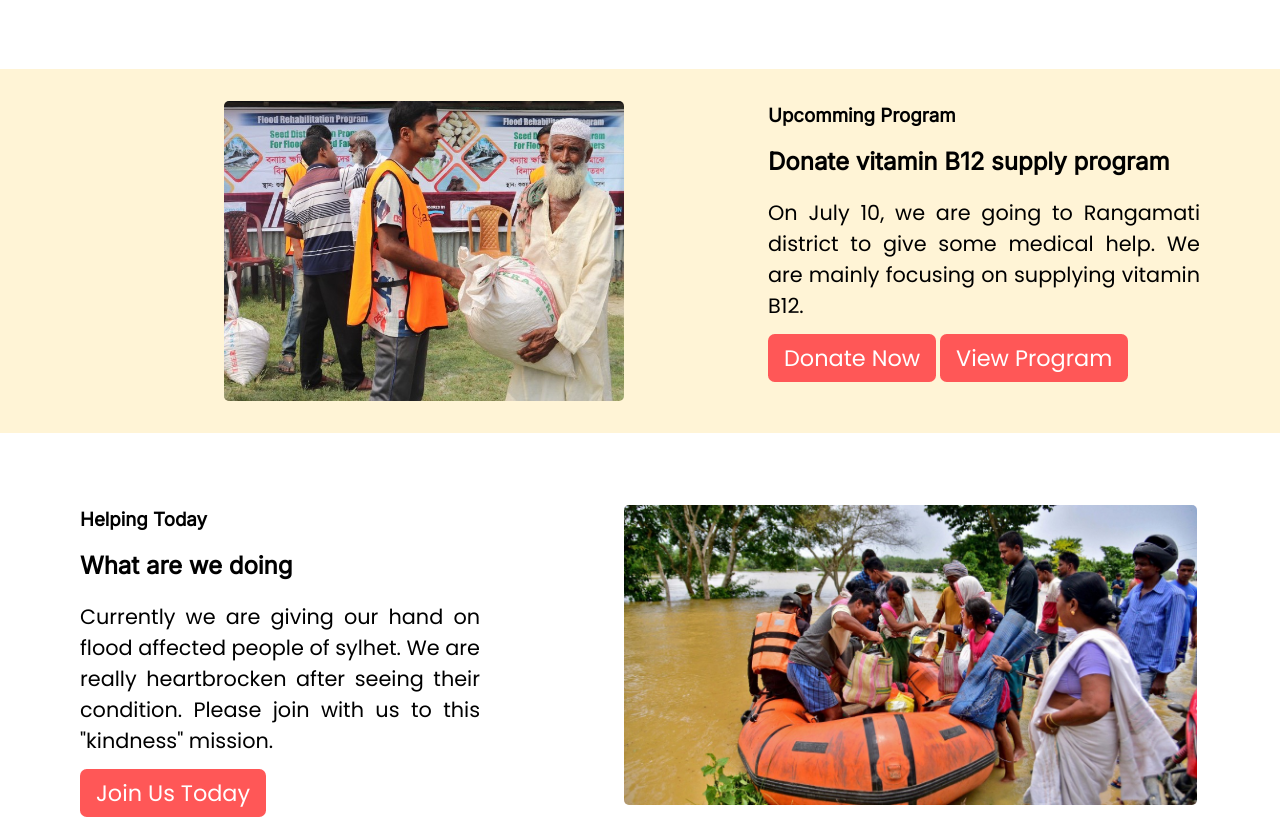
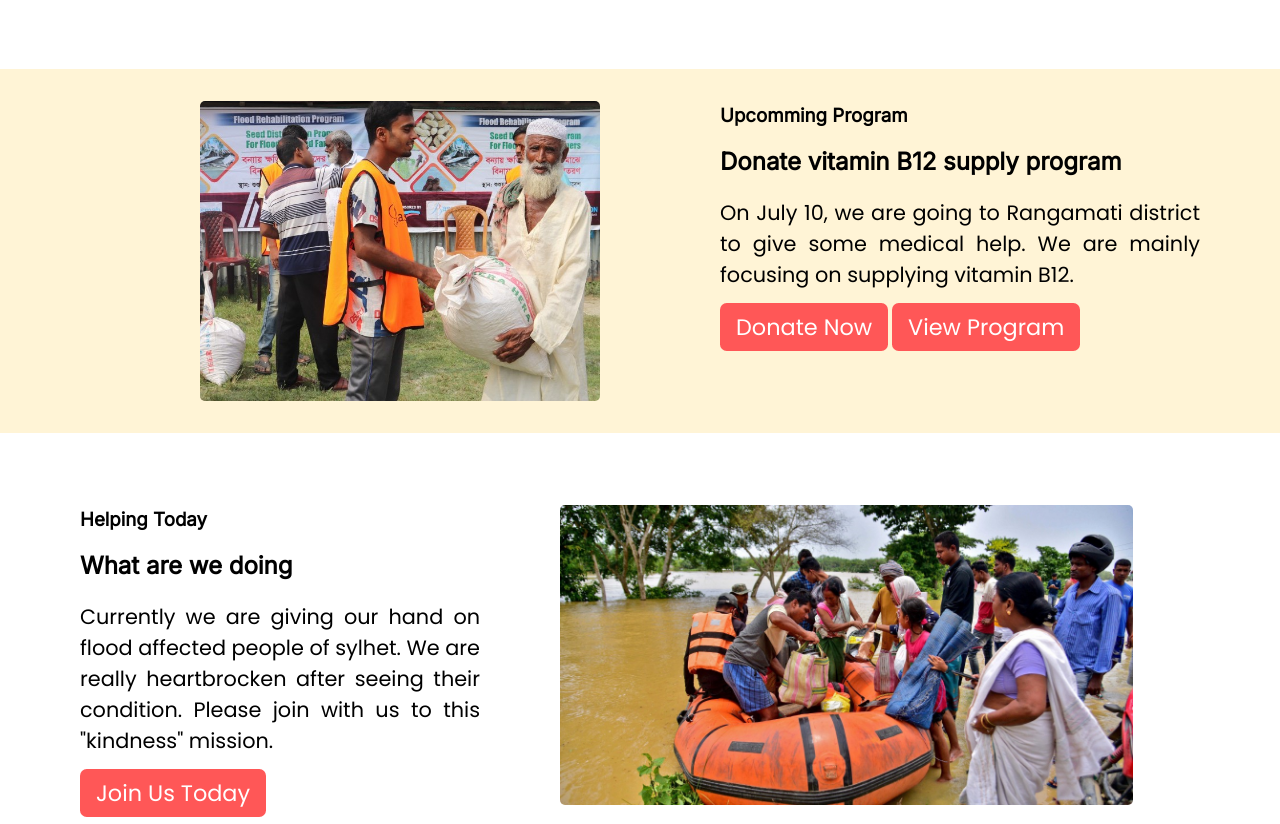
Before and after one commit to PJAheibam/donate-today, a plain HTML site: page index.html in a window 1280 px wide. Shown: the part 1732-2556 px from the top of the page. Drawn offline with Linux system fonts and the light colour scheme.

Commit message:
final commit

```diff
--- a/style.css
+++ b/style.css
@@ -236,7 +236,7 @@ footer {
 .half-width img {
   height: 300px;
   border-radius: 5px;
-  margin: auto 4rem;
+  margin: auto;
 }
 .text-center {
   text-align: center;
```
